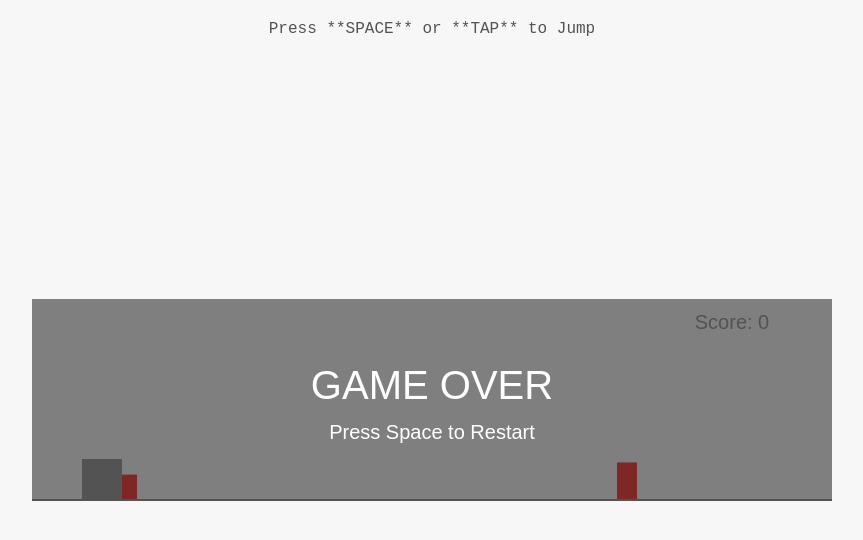
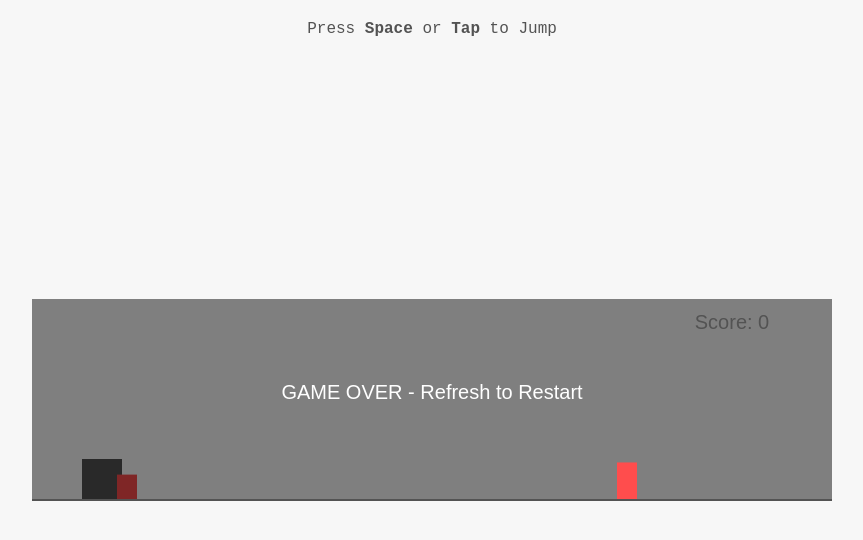
Before and after one commit to afseufferlein25/test_website, a plain HTML site: page index.html in a window 1280 px wide. Shown: the whole page, without its empty margins (208-1071 px from the left). Drawn offline with Linux system fonts and the light colour scheme.

Commit message:
Update index.html

```diff
--- a/index.html
+++ b/index.html
@@ -3,15 +3,16 @@
 <head>
     <meta charset="UTF-8">
     <meta name="viewport" content="width=device-width, initial-scale=1.0">
-    <title>Dino Runner Clone</title>
+    <title>Simple Dino Runner</title>
     <style>
-        body { margin: 0; display: flex; justify-content: center; align-items: center; height: 100vh; background-color: #f7f7f7; font-family: 'Courier New', Courier, monospace; }
-        canvas { border-bottom: 2px solid #535353; background-color: #fff; }
+        body { margin: 0; padding: 0; display: flex; justify-content: center; align-items: center; height: 100vh; background-color: #f7f7f7; font-family: 'Courier New', Courier, monospace; }
+        #gameCanvas { border-bottom: 2px solid #535353; background-color: #fff; }
         .instructions { position: absolute; top: 20px; color: #535353; }
     </style>
 </head>
 <body>
-    <div class="instructions">Press **SPACE** or **TAP** to Jump</div>
+
+<div class="instructions">Press <b>Space</b> or <b>Tap</b> to Jump</div>
 <canvas id="gameCanvas"></canvas>
 
 <script>
@@ -26,6 +27,7 @@
     let gameSpeed = 5;
     let isGameOver = false;
 
+    // Dino Object
     const dino = {
         x: 50,
         y: 150,
@@ -59,7 +61,8 @@
         }
     };
 
-        let obstacles = [];
+    // Obstacle Logic
+    const obstacles = [];
     function spawnObstacle() {
         let size = Math.random() * (50 - 20) + 20;
         obstacles.push({
@@ -71,41 +74,40 @@
         });
     }
 
-        let frame = 0;
+    let timer = 0;
     function animate() {
         if (isGameOver) return;
+        ctx.clearRect(0, 0, canvas.width, canvas.height);
 
-            ctx.clearRect(0, 0, canvas.width, canvas.height);
-            frame++;
+        // Dino
+        dino.update();
+        dino.draw();
 
-            // Handle Obstacles
-            if (frame % 100 === 0) spawnObstacle();
+        // Obstacles
+        timer++;
+        if (timer % 100 === 0) spawnObstacle();
 
-            for (let i = obstacles.length - 1; i >= 0; i--) {
-                let o = obstacles[i];
-                o.x -= gameSpeed;
-
-                ctx.fillStyle = o.color;
-                ctx.fillRect(o.x, o.y, o.width, o.height);
+        obstacles.forEach((obs, index) => {
+            obs.x -= gameSpeed;
+            ctx.fillStyle = obs.color;
+            ctx.fillRect(obs.x, obs.y, obs.width, obs.height);
 
             // Collision Detection
-                if (dino.x < o.x + o.width &&
-                    dino.x + dino.width > o.x &&
-                    dino.y < o.y + o.height &&
-                    dino.y + dino.height > o.y) {
+            if (dino.x < obs.x + obs.width &&
+                dino.x + dino.width > obs.x &&
+                dino.y < obs.y + obs.height &&
+                dino.y + dino.height > obs.y) {
                 gameOver();
             }
 
-                if (o.x + o.width < 0) {
-                    obstacles.splice(i, 1);
+            // Remove off-screen obstacles
+            if (obs.x + obs.width < 0) {
+                obstacles.splice(index, 1);
                 score++;
             }
-            }
+        });
 
-            dino.update();
-            dino.draw();
-
-            // Scoreboard
+        // Score
         ctx.fillStyle = "#535353";
         ctx.font = "20px Arial";
         ctx.fillText(`Score: ${score}`, 700, 30);
@@ -119,32 +121,12 @@
         ctx.fillRect(0, 0, canvas.width, canvas.height);
         ctx.fillStyle = "white";
         ctx.textAlign = "center";
-            ctx.font = "40px Arial";
-            ctx.fillText("GAME OVER", canvas.width / 2, canvas.height / 2);
-            ctx.font = "20px Arial";
-            ctx.fillText("Press Space to Restart", canvas.width / 2, canvas.height / 2 + 40);
+        ctx.fillText("GAME OVER - Refresh to Restart", canvas.width/2, canvas.height/2);
     }
 
-        function restart() {
-            score = 0;
-            obstacles = [];
-            isGameOver = false;
-            dino.y = 150;
-            animate();
-        }
-
-        // Listeners
-        window.addEventListener("keydown", (e) => {
-            if (e.code === "Space") {
-                if (isGameOver) restart();
-                else dino.jump();
-            }
-        });
-
-        canvas.addEventListener("touchstart", () => {
-            if (isGameOver) restart();
-            else dino.jump();
-        });
+    // Controls
+    window.addEventListener("keydown", (e) => { if (e.code === "Space") dino.jump(); });
+    canvas.addEventListener("touchstart", () => dino.jump());
 
     animate();
 </script>
```
Lines whose indentation alone changed are shown as unchanged.
